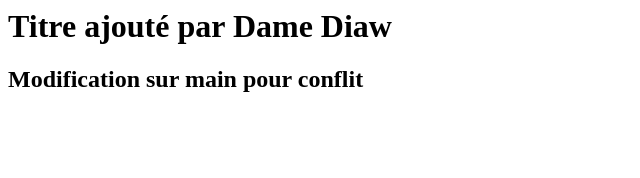
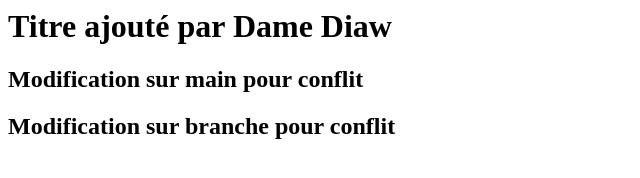
Before and after one commit to diawd7108-web/-ExamenGit, a plain HTML site: page index.html in a window 1280 px wide. Shown: the whole page, without its empty margins (0-640 px from the left). Drawn offline with Linux system fonts and the light colour scheme.

Commit message:
Modif conflit sur branche

```diff
--- a/index.html
+++ b/index.html
@@ -1,2 +1,3 @@
 <h1>Titre ajouté par Dame Diaw</h1>
 <h2>Modification sur main pour conflit</h2>
+<h2>Modification sur branche pour conflit</h2>
```
